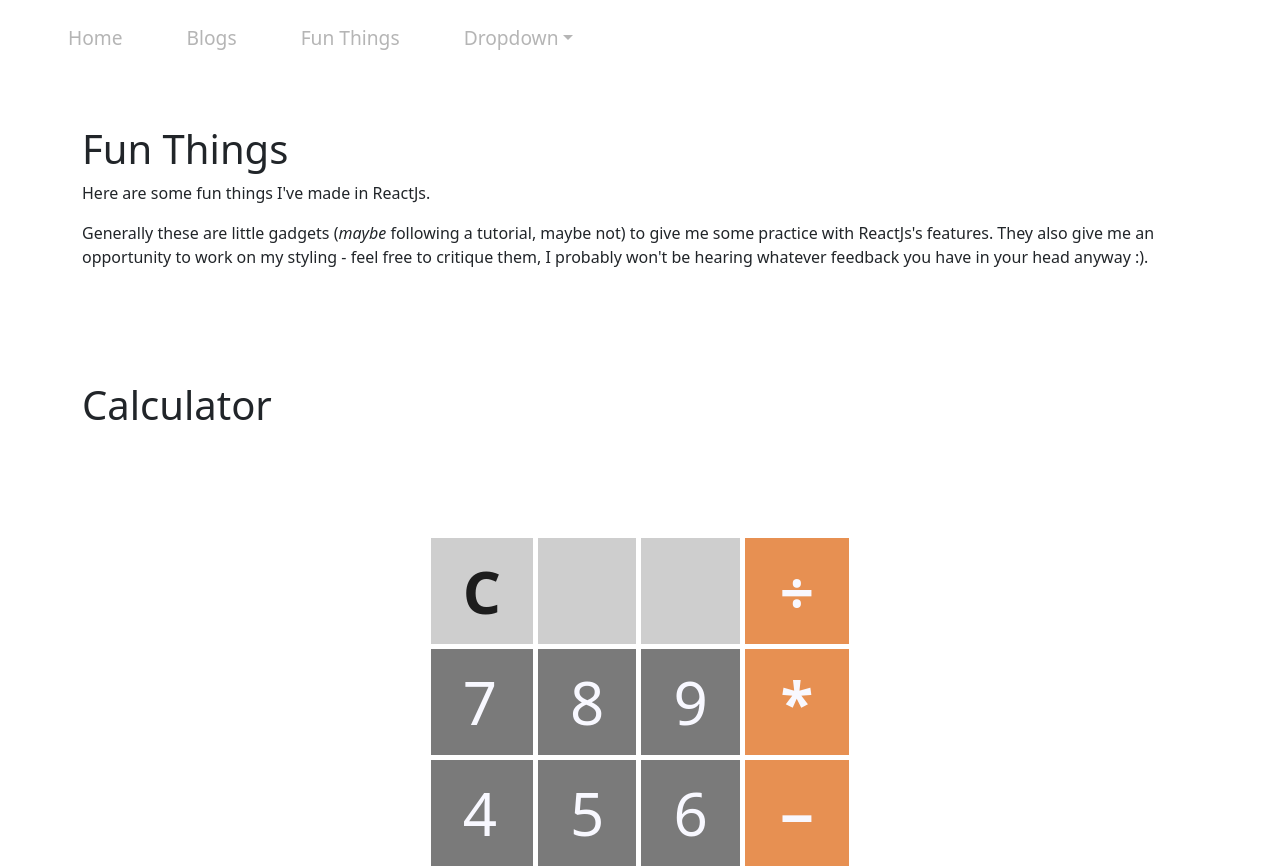
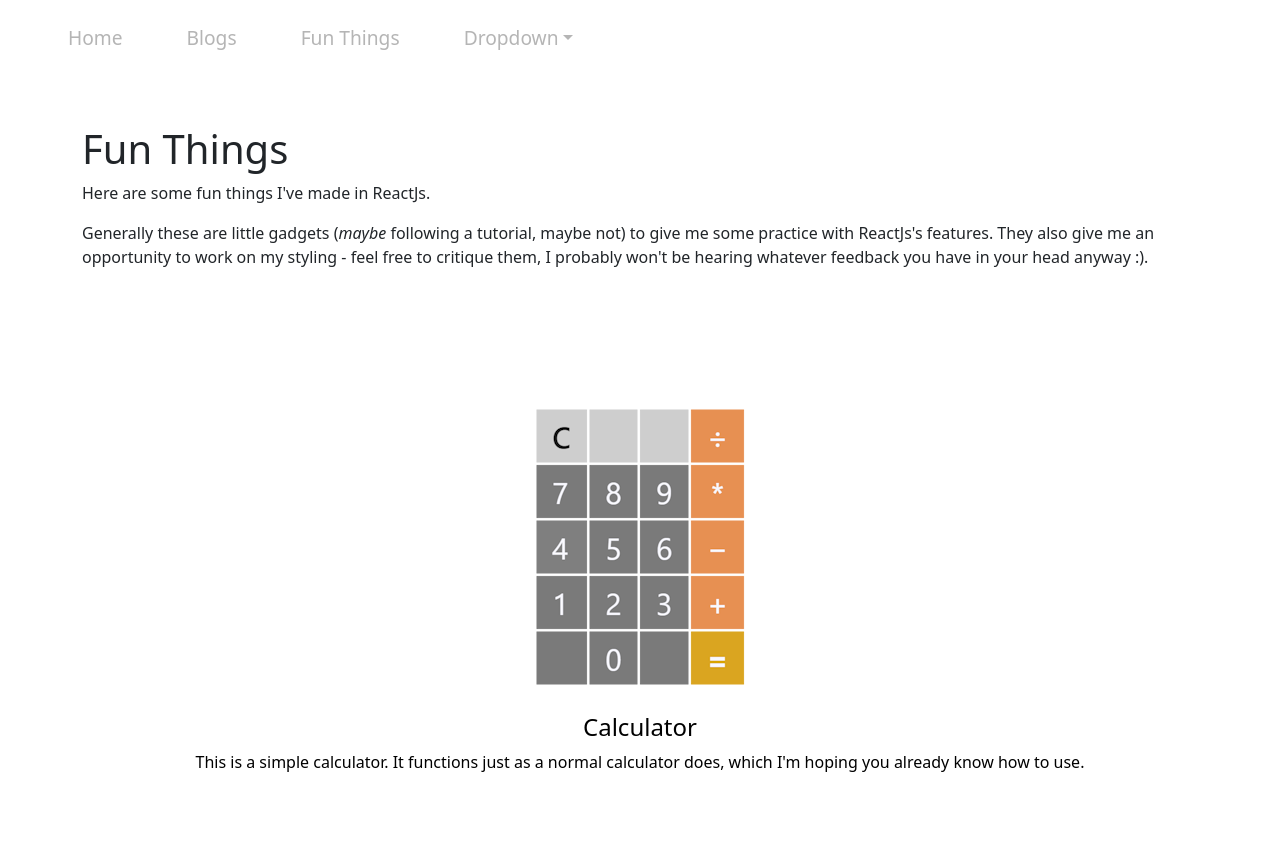
Before and after one commit to NathanHergenreter/my-react-js-site, a React (Create React App) app: page /fun-things in a window 1280 px wide. Shown: the top 868 px of the page. After the commit the page ends 838 px from the top, so only its background shows below. Built offline with nearby package versions, Linux system fonts and the light colour scheme.

Commit message:
Added calculator to fun things home

```diff
--- a/src/App.js
+++ b/src/App.js
@@ -1,6 +1,7 @@
 import React from "react";
 import { BrowserRouter, Route, Routes } from "react-router-dom";
 
+import Calculator from "./Components/Calculator/Calculator";
 import FunThingsHome from "./Components/FunThingsHome/FunThingsHome";
 import Home from "./Components/Home/Home";
 import Navbar from "./Components/Navbar/Navbar";
@@ -14,6 +15,7 @@ function App() {
       <Routes>
         <Route path="/" element={<Home />} />
         <Route path="/fun-things" element={<FunThingsHome />} />
+        <Route path="/fun-things/calculator" element={<Calculator />} />
       </Routes>
     </BrowserRouter>
   );
--- a/src/Components/Calculator/Calculator.css
+++ b/src/Components/Calculator/Calculator.css
@@ -33,6 +33,7 @@ td.operation {
 
 td.equals {
     background-color: goldenrod !important;
+    text-align: center;
     font-weight: 800;
 }
 
--- /dev/null
+++ b/src/Components/FunThingsHome/FunThingsHome.css
@@ -0,0 +1,20 @@
+.hero-image {
+    transition: .5s;
+}
+
+.hero-image:hover {
+    opacity: 0.5;
+}
+
+.fun-thing-text {
+    color: black !important;
+}
+
+.fun-thing-text:hover {
+    text-decoration: underline;
+    color: rgb(43, 43, 43) !important;
+}
+
+a:not([class]) {
+    text-decoration: none;
+}
--- a/src/Components/FunThingsHome/FunThingsHome.js
+++ b/src/Components/FunThingsHome/FunThingsHome.js
@@ -1,9 +1,12 @@
-import Calculator from "../Calculator/Calculator";
+import Calculator from '../Calculator/Calculator';
+import calculatorPNG from '../../Assets/Images/calculator.png';
+
+import './FunThingsHome.css'
 
 function FunThingsHome() {
     return (
-    <div className="bg-main">
-        <div className="container">
+    <div className='bg-main'>
+        <div className='container'>
             <h1>Fun Things</h1>
             <p>Here are some fun things I've made in ReactJs.</p>
             <p>
@@ -11,7 +14,13 @@ function FunThingsHome() {
                 They also give me an opportunity to work on my styling - feel free to critique them, I probably won't be hearing whatever feedback you have in your head anyway :).
             </p>
         </div>
-        <Calculator />
+        <div className='container text-center'>
+            <a href='/fun-things/calculator'><img className='mx-auto d-block py-3 hero-image' src={calculatorPNG} alt='Calculator'></img></a>
+            <a href='/fun-things/calculator'><h4 className='fun-thing-text'>Calculator</h4></a>
+            <a href='/fun-things/calculator'><p className='fun-thing-text'>
+                This is a simple calculator. It functions just as a normal calculator does, which I'm hoping you already know how to use.
+            </p></a>
+        </div>
     </div>
     );
 }
```
Also changed, not shown: src/Assets/Images/calculator.png (added).
